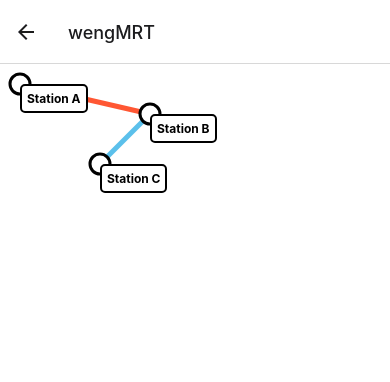
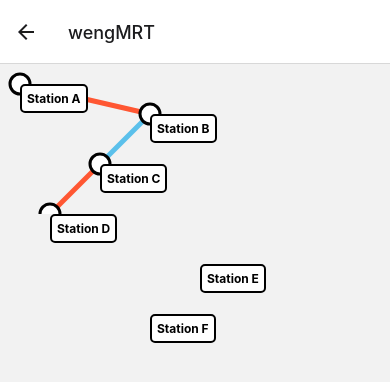
Before and after one commit to JENNSHIUAN/MRT-for-Foodies, a React Native app: screen /wengMRT in a window 390 px wide. Shown: the top 382 px of the page. Built offline with nearby package versions, Linux system fonts and the light colour scheme.

Commit message:
add pinch-zooming and panning feature

```diff
--- a/screen/wengMRT.js
+++ b/screen/wengMRT.js
@@ -1,22 +1,104 @@
-import React from 'react';
-import { StyleSheet, View, Text } from 'react-native';
+import React, { useState, useRef}from 'react';
+import { StyleSheet, View, Animated, Text } from 'react-native';
 import Svg, { Path, Circle } from 'react-native-svg';
+import { PanGestureHandler, PinchGestureHandler, State } from 'react-native-gesture-handler';
 
 const wengMRT = () => {
   const metroStations = [
     { id: 1, name: 'Station A', x: 20, y: 20 },
     { id: 2, name: 'Station B', x: 150, y: 50 },
     { id: 3, name: 'Station C', x: 100, y: 100 },
+    { id: 4, name: 'Station D', x: 50, y: 150 },
+    { id: 5, name: 'Station E', x: 200, y: 200 },
+    { id: 6, name: 'Station F', x: 150, y: 250 },
   ];
 
   const metroLines = [
     { id: 1, color: '#FF5733', stations: [1, 2] },
     { id: 2, color: '#5BC0EB', stations: [2, 3] },
+    { id: 3, color: '#FF5733', stations: [3, 4] },
+    { id: 4, color: '#5BC0EB', stations: [4, 5] },
+    { id: 5, color: '#FF5733', stations: [5, 6] },
   ];
 
+  const [panEnabled, setPanEnabled] = useState(false);
+
+  const scale = useRef(new Animated.Value(1)).current;
+  const translateX = useRef(new Animated.Value(0)).current;
+  const translateY = useRef(new Animated.Value(0)).current;
+
+  const pinchRef = useRef();
+  const panRef = useRef();
+
+  const onPinchEvent = Animated.event(
+    [{ nativeEvent: { scale } }],
+    { useNativeDriver: true }
+  );
+
+  const onPanEvent = Animated.event([{
+    nativeEvent: {
+      translationX: translateX,
+      translationY: translateY
+    }
+  }],
+    { useNativeDriver: true });
+
+  const handlePinchStateChange = ({ nativeEvent }) => {
+    if (nativeEvent.state === State.ACTIVE) {
+      setPanEnabled(true);
+    }
+
+    const nScale = nativeEvent.scale;
+    if (nativeEvent.state === State.END) {
+      if (nScale < 1) {
+        Animated.spring(scale, {
+          toValue: 1,
+          useNativeDriver: true,
+        }).start();
+        Animated.spring(translateX, {
+          toValue: 0,
+          useNativeDriver: true,
+        }).start();
+        Animated.spring(translateY, {
+          toValue: 0,
+          useNativeDriver: true,
+        }).start();
+
+        setPanEnabled(false);
+      }
+    }
+  };
+
+
+
   return (
-    <View style={styles.container}>
-      <Svg width="100%" height="100%">
+
+    <View>
+
+      <PanGestureHandler
+              onGestureEvent={onPanEvent}
+              ref={panRef}
+              simultaneousHandlers={[pinchRef]}
+              enabled={panEnabled}
+              failOffsetX={[-1000, 1000]}
+              shouldCancelWhenOutside
+            >
+              <Animated.View>
+                <PinchGestureHandler
+                  ref={pinchRef}
+                  onGestureEvent={onPinchEvent}
+                  simultaneousHandlers={[panRef]}
+                  onHandlerStateChange={handlePinchStateChange}
+                >
+                  <Animated.View
+                    style={{
+                      width: '100%',
+                      height: '100%',
+                      transform: [{ scale }, { translateX }, { translateY }],
+                    }}
+                  >
+
+                      <Svg width ="100%" height="100%">
                       {metroLines.map(line => (
                         <Path
                           key={line.id}
@@ -40,11 +122,17 @@ const wengMRT = () => {
                       ))}
                     </Svg>
 
+
                     {metroStations.map(station => (
                       <View key={station.id} style={[styles.stationLabel, { left: station.x, top: station.y }]}>
                         <Text style={styles.stationLabelText}>{station.name}</Text>
                       </View>
                     ))}
+
+                  </Animated.View>
+                </PinchGestureHandler>
+              </Animated.View>
+            </PanGestureHandler>
     </View>
   );
 };
```
Lines whose indentation alone changed are shown as unchanged.
